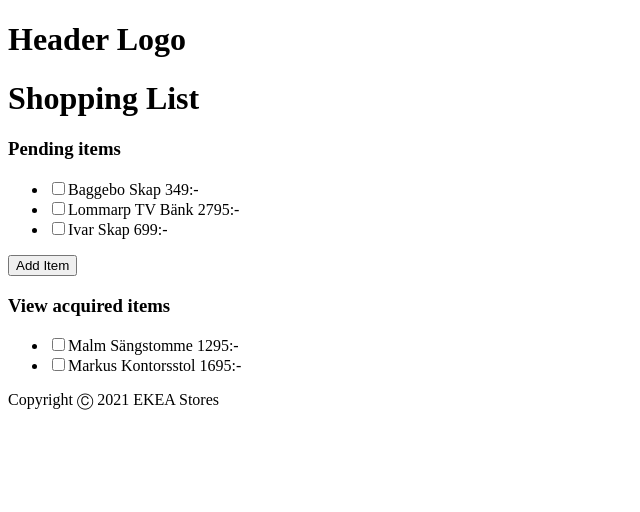
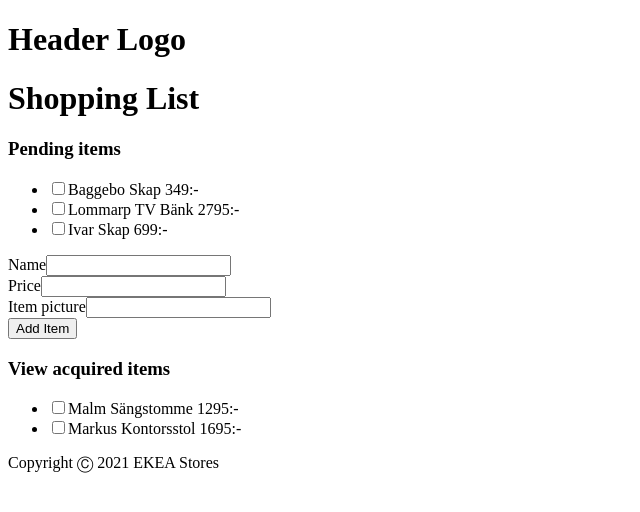
Before and after one commit to DakouriKobri/ekea-shopping-list-app, a React (Create React App) app: page / in a window 1280 px wide. Shown: the top 512 px of the page, without its empty margins (0-640 px from the left). Built offline with nearby package versions, Linux system fonts and the light colour scheme.

Commit message:
1. Add NewItemSpace component 2. Update AddItemForm component with props

```diff
--- a/src/components/AddItemForm.jsx
+++ b/src/components/AddItemForm.jsx
@@ -1,10 +1,23 @@
-
 export default function AddItemForm() {
-    return (
+  return (
+    <div>
+      <form action="">
         <div>
-            <form action="">
-                <button>Add Item</button>
-            </form>
+          <label htmlFor="name">Name</label>
+          <input type="text" required id="name" />
         </div>
-    )
+        <div>
+          <label htmlFor="price">Price</label>
+          <input type="text" required id="price" />
+        </div>
+        <div>
+          <label htmlFor="picture">Item picture</label>
+          <input type="url" required id="picture" />
+        </div>
+        <div>
+          <button>Add Item</button>
+        </div>
+      </form>
+    </div>
+  );
 }
--- /dev/null
+++ b/src/components/NewItemSpace.jsx
@@ -0,0 +1,11 @@
+import AddItemForm from "./AddItemForm";
+
+export default function NewItemSpace() {
+  return (
+    <div>
+      <section>
+        <AddItemForm />
+      </section>
+    </div>
+  );
+}
--- a/src/pages/ListPage.jsx
+++ b/src/pages/ListPage.jsx
@@ -1,6 +1,6 @@
 import PendingItemList from "../components/PendingItemList";
 import AcquiredItemList from "../components/AcquiredItemList";
-import AddItemForm from "../components/AddItemForm";
+import NewItemSpace from "../components/NewItemSpace";
 
 const DUMMY_DATA = [
   {
@@ -49,7 +49,7 @@
   return (
     <div>
       <PendingItemList items={DUMMY_DATA} />
-      <AddItemForm />
+      <NewItemSpace />
       <AcquiredItemList items={DUMMY_DATA} />
     </div>
   );
```
